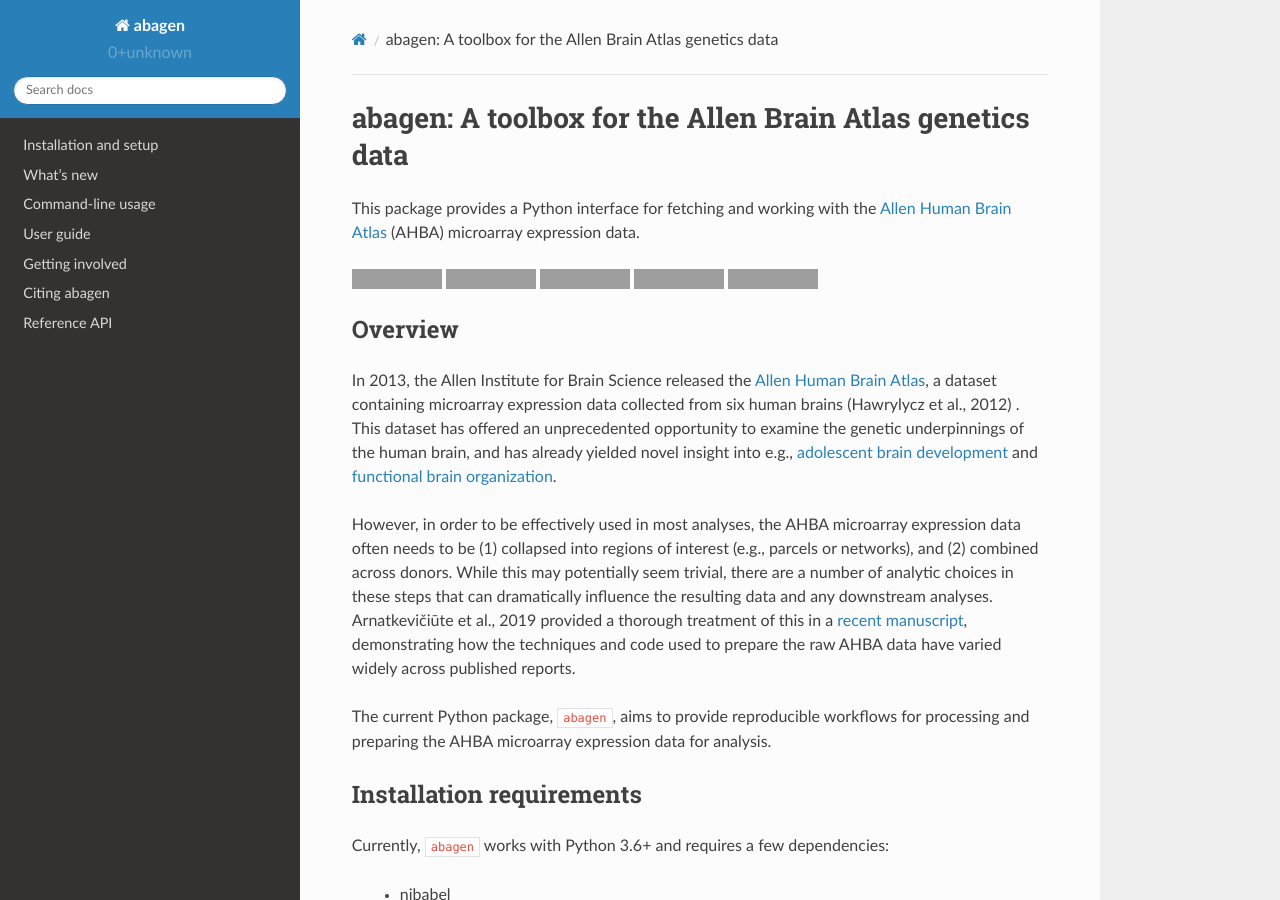
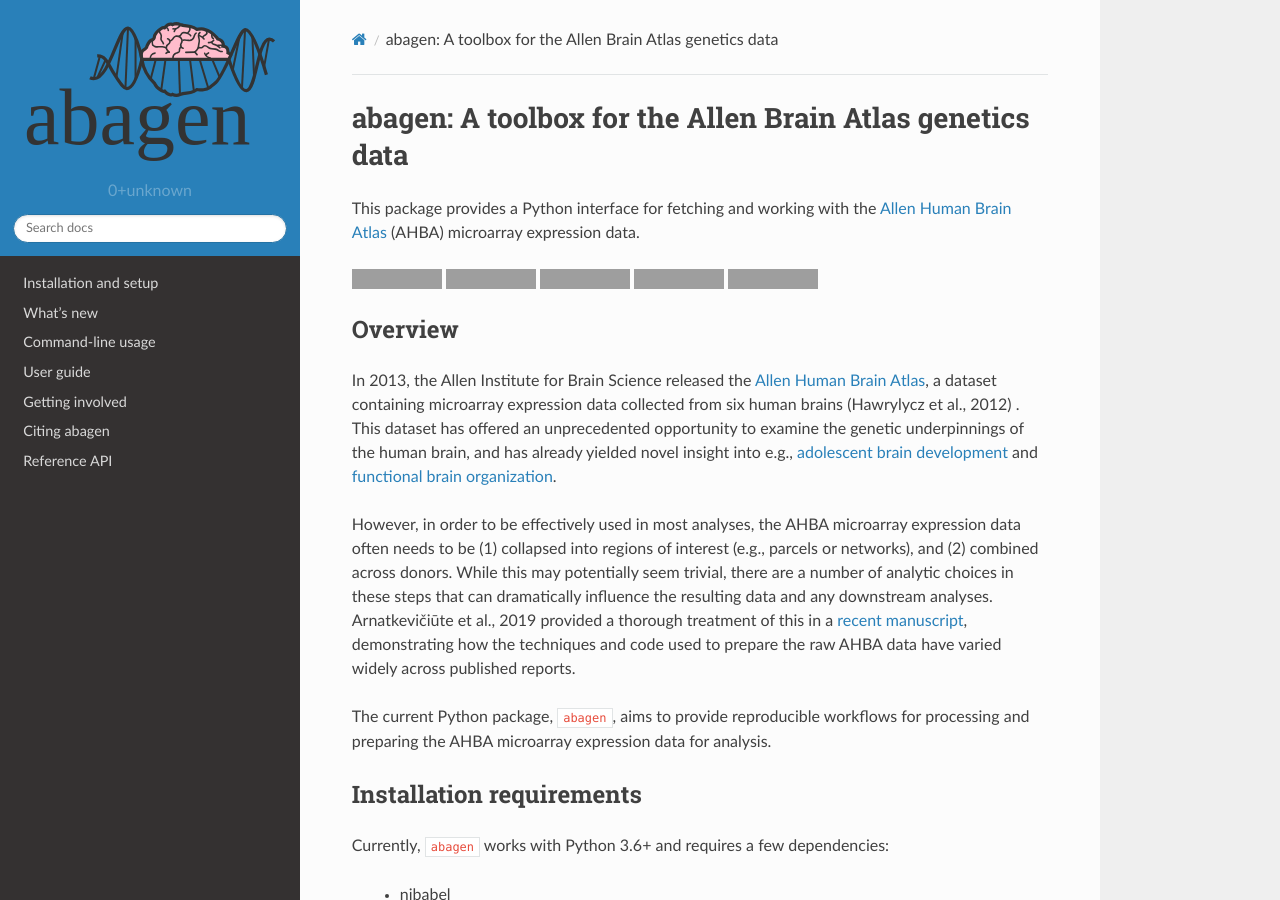
Before and after one commit to rmarkello/abagen, a Sphinx documentation site: the page built from docs/index.rst, in a window 1280 px wide and 900 px high. Built offline with Sphinx 7.4.7 and the Read the Docs theme 2.0.0, drawn with Linux system fonts in a browser that asks for light colours; grey boxes are pictures that could not be loaded.

Commit message:
[DOC] Add logo files

```diff
--- a/docs/conf.py
+++ b/docs/conf.py
@@ -87,12 +87,15 @@
 # Theme options are theme-specific and customize the look and feel of a theme
 # further.  For a list of options available for each theme, see the
 # documentation.
-html_theme_options = {}
+html_theme_options = {
+    'logo_only': True
+}
 
 # Add any paths that contain custom static files (such as style sheets) here,
 # relative to this directory. They are copied after the builtin static files,
 # so a file named "default.css" will overwrite the builtin "default.css".
 html_static_path = ['_static']
+html_logo = '_static/abagen_logo.svg'
 
 # https://github.com/rtfd/sphinx_rtd_theme/issues/117
 def setup(app):  # noqa
```
Also changed, not shown: docs/_static/abagen_logo.png (added), docs/_static/abagen_logo.svg (added).
